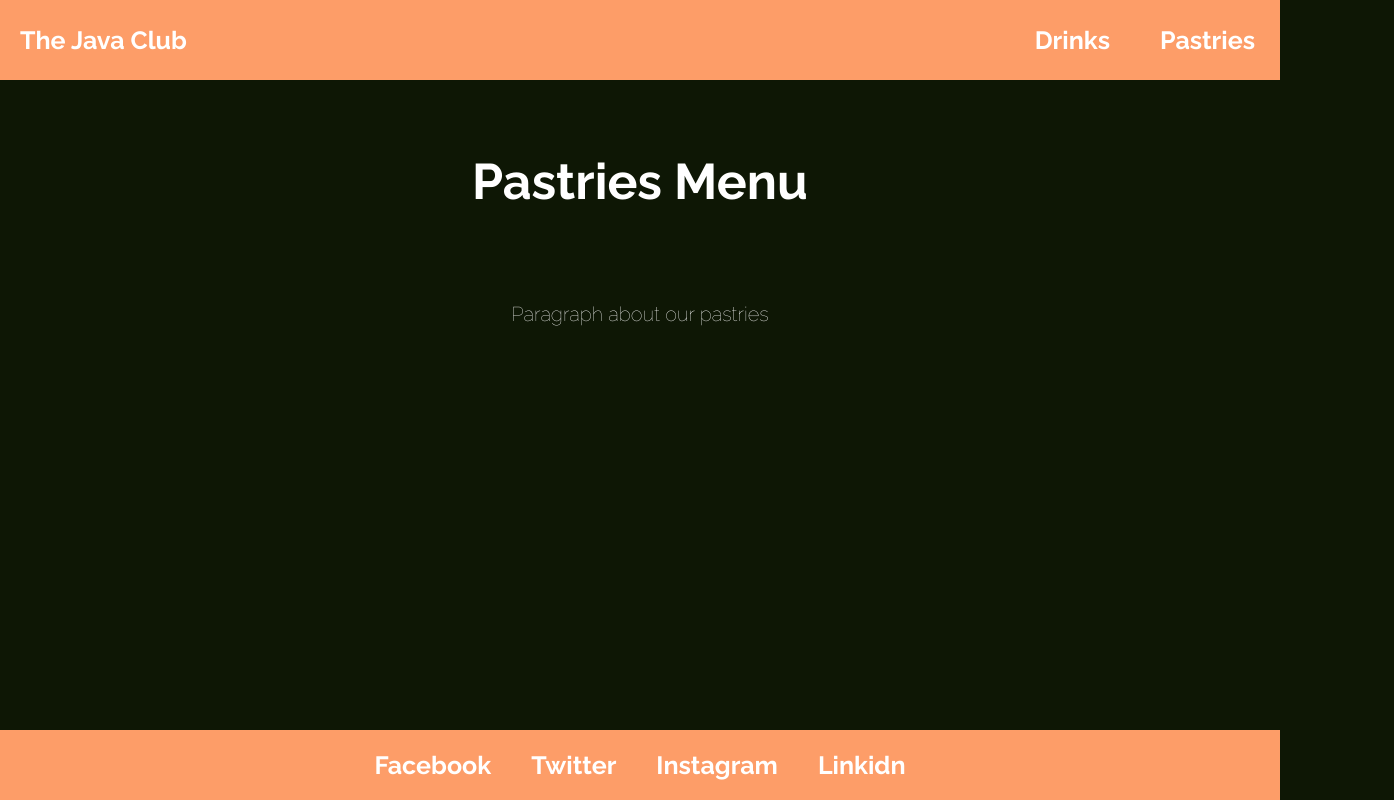
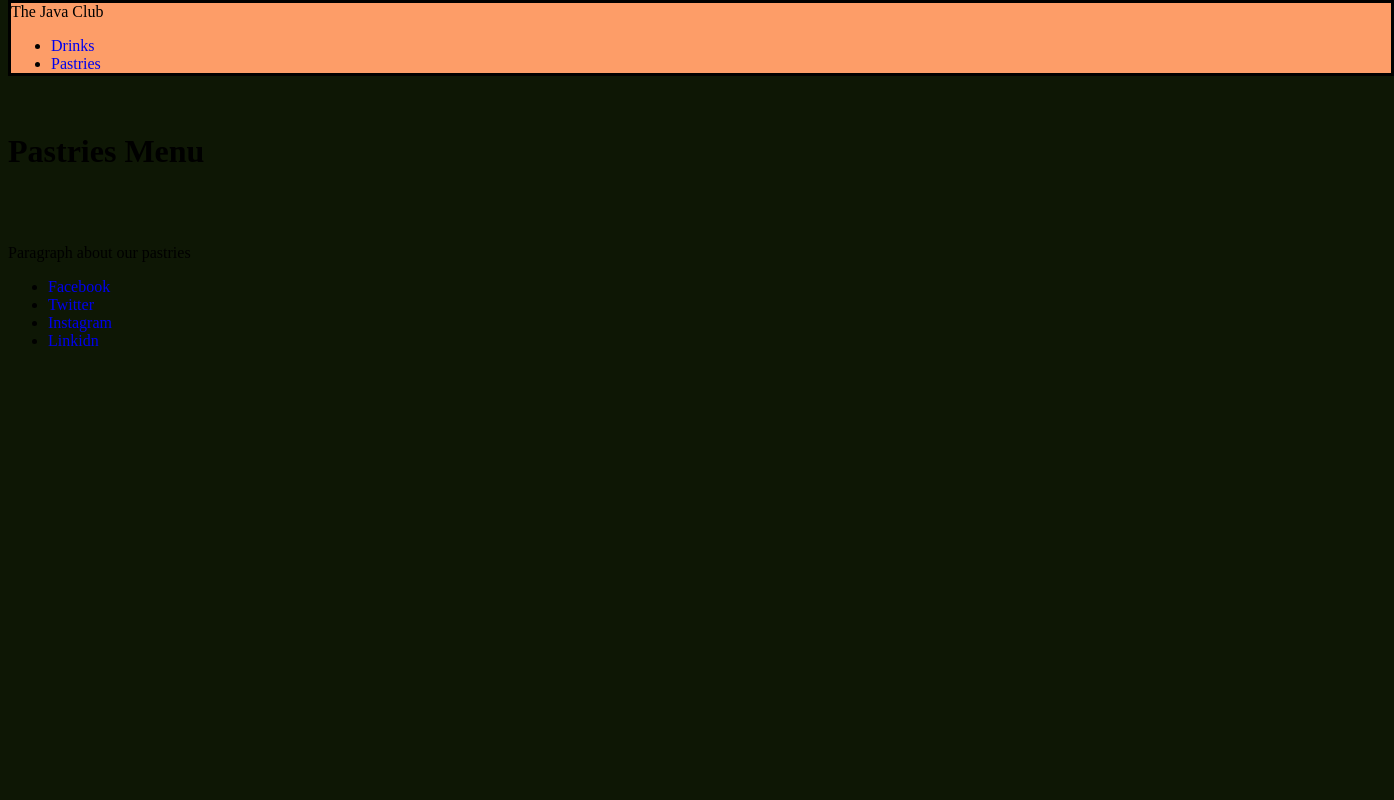
Before and after one commit to Bhav-Pandit/website-project-coffee, a plain HTML site: page index.html in a window 1280 px wide. Shown: the whole page, 1394 px wide, since content can reach past the window. Drawn offline with Linux system fonts and the light colour scheme.

Commit message:
added drinks menu and updated styles

```diff
--- a/Styles.css
+++ b/Styles.css
@@ -1,105 +1,70 @@
+@import url('https://fonts.googleapis.com/css2?family=Raleway:wght@700&family=Roboto+Condensed&display=swap');
 
-:root{
-  font-family: "raleway";
+body {background-color: #0E1705;
+    margin-right: 0px;
+    width: 100%;
+    margin-top:0px;
+
 
 }
 
-body{
-  background-color: #0E1705;
-  color: white;
-  margin: 0%;
-  padding: 0%;
+
+.navbarlink {
+    display: flex;
+    flex-direction: row;
+    justify-content:space-around;
+    margin: 25px;
+    margin-left: 10000px;
+    margin-right: -100px;
+    padding-left: 0px;
+    margin-left: 900px;
+    list-style-type:none;
+    font-family: "raleway", 'Times New Roman', Times, serif;
+    height: 10px;
+    font-size:large;
+}
+
+.logo{
+  display: flex;
+  flex-direction: row;
+  justify-content:space-around;
+  margin-right: 190px;
+  padding-right:-0px ;
+  padding-left: 0px;
+  margin-left: -1000px;
+  margin-top: -6px;
+  list-style-type:none;
+  font-family: "raleway", 'Times New Roman', Times, serif;
+  height: 10px;
+  font-size:large;
 }
 
 .navbar{
-  display: flex;
-  justify-content: space-between;
-  align-items: center;
-  background-color: #FD9D68;
-  color: white;
-  font-weight: 700;
-  font-size: 25px;
+    border-style: solid;
+    background-color:#FD9D68 ;
+    height: 70px;
+    width:100%;
+    padding-right: 100px;
+
+}
+
+a:link {
+    text-decoration: none;
 
   }
 
-  .brand-title{
-    margin-left: 20px;
+  a:visited {
+    text-decoration: none;
+    color: #0E1705;
+
   }
 
-  .navbar-links ul{
-    margin: 0;
-    padding: 0;
-    display: flex;
+  a:hover {
+    text-decoration: none;
+    color: #0E1705;
   }
 
-  .navbar-links li {
-    list-style: none;
-    display: flex;
+  a:active {
+    text-decoration: none;
+    color: #0E1705;
   }
-
-  .navbar-links li a{
-    text-decoration: none;
-    color: white;
-    display: block;
-    padding: 25px;
-  }
-
-  h1{
-    color: white;
-    text-align: center;
-    font-size: 50px;
-}
-
-p{
-  text-align: center;
-  font-weight: 500;
-  font-size: 20px;
-}
-
-
-
-
-
-
-
-
-
-
-
-
-
-
-
-.footer{
-  text-decoration: none;
-  display: flex;
-  justify-content: space-around;
-  background-color: #FD9D68;
-  color: white;
-  font-weight: 700;
-  font-size: 25px;
-  position: absolute;
-  bottom: 0;
-  left: 0;
-  right: 0;
-
-
-
-}
-.footer-links ul{
-  margin: 0;
-  padding: 0;
-  display: flex;
-}
-
-.footer-links li{
-  list-style: none;
-  display: flex;
-}
-
-.footer-links li a {
-  text-decoration: none;
-  color: white;
-  display: flex;
-  margin: 20px;
-}
```
Also changed, not shown: drinks.html (+20 -3 lines).
